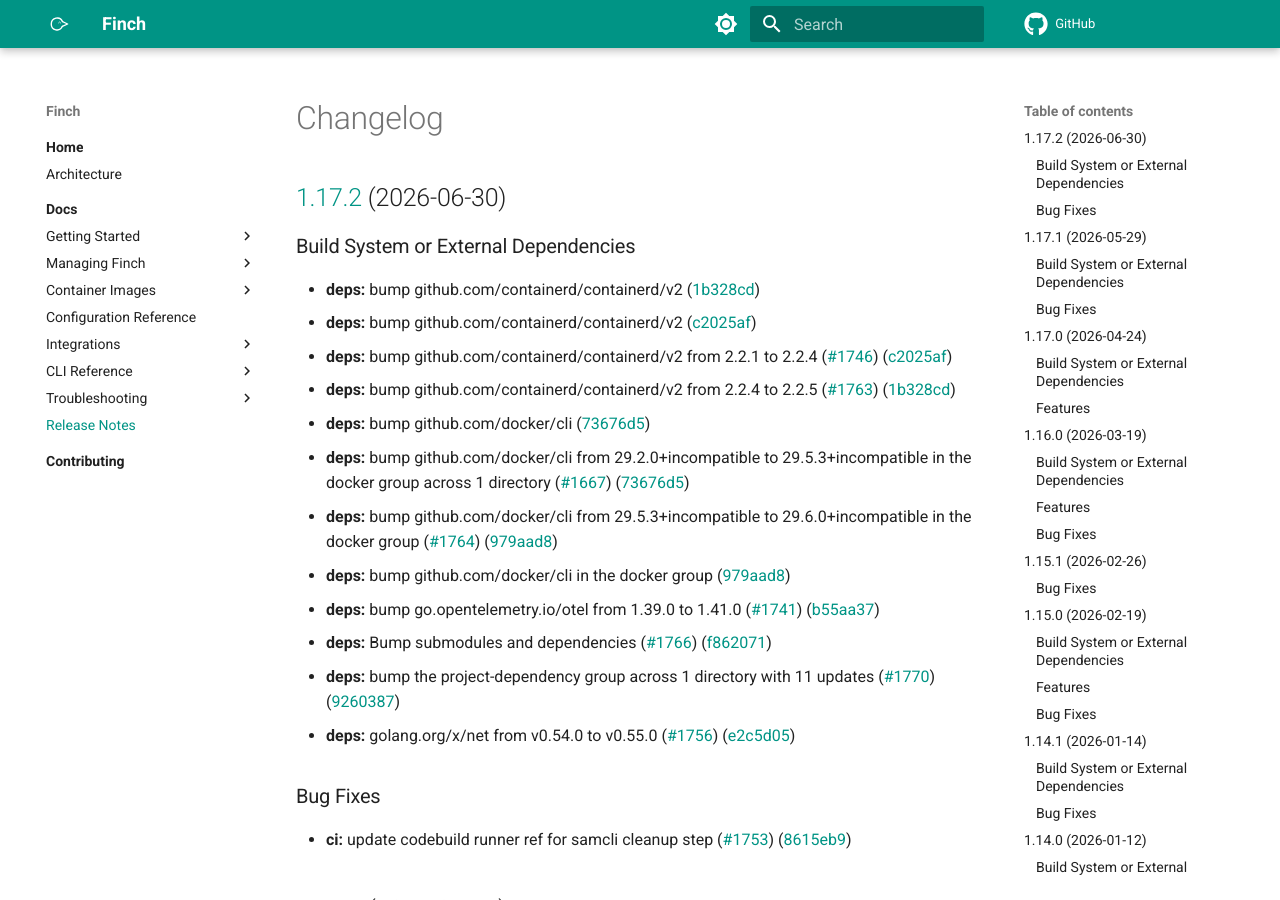
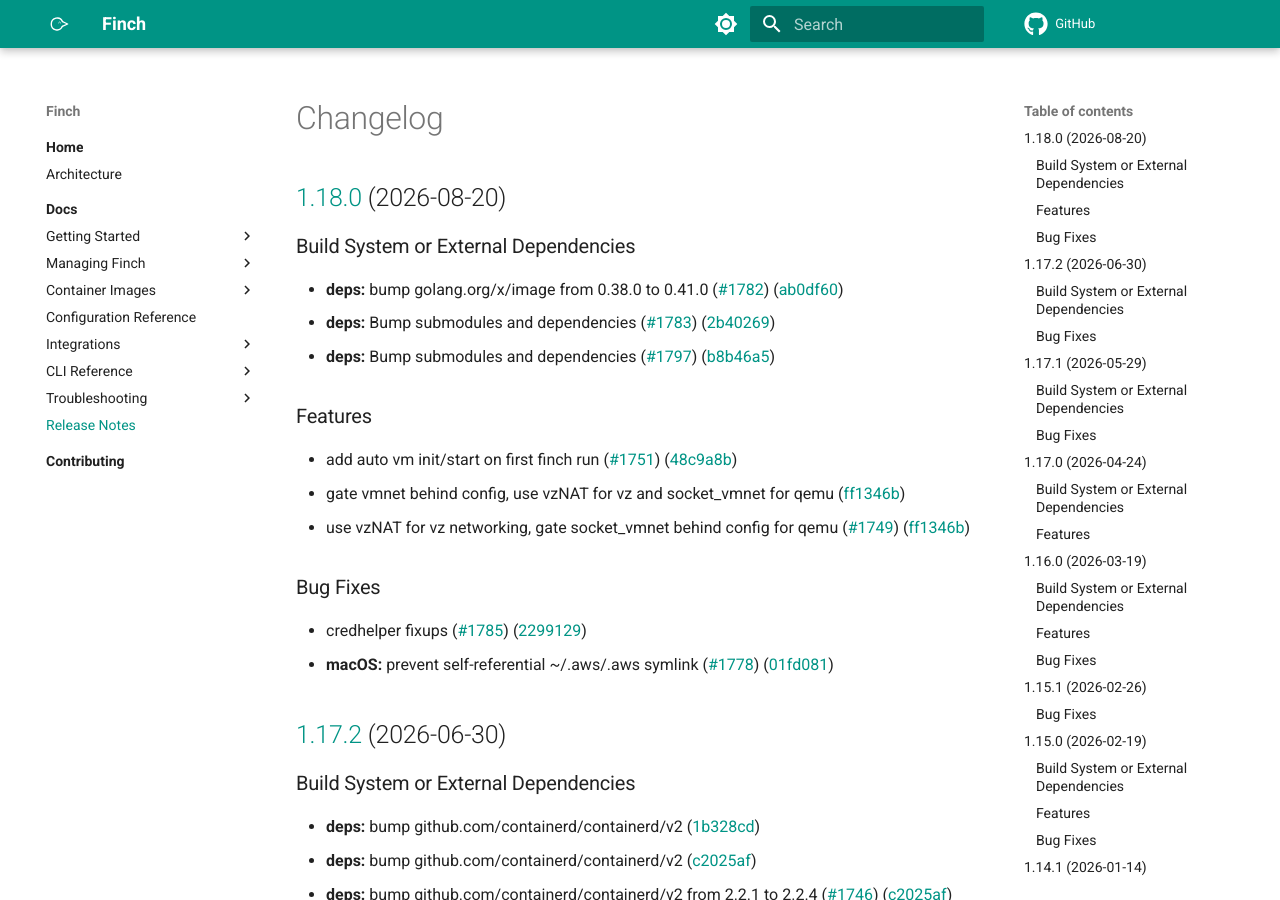
Before and after one commit to runfinch/finch-website, an MkDocs documentation site: the page built from docs/docs/changelog.md, in a window 1280 px wide and 900 px high. Built offline with MkDocs 1.6.1 and Material for MkDocs 9.7.7, drawn with Linux system fonts in a browser that asks for light colours; comment, search, counter and statistics services are not loaded.

Commit message:
[create-pull-request] automated change
Signed-off-by: github-actions[bot] <41898282+github-actions[bot]@users.noreply.github.com>

```diff
--- a/docs/docs/changelog.md
+++ b/docs/docs/changelog.md
@@ -1,4 +1,26 @@
 # Changelog
+
+## [1.18.0](https://github.com/runfinch/finch/compare/v1.17.2...v1.18.0) (2026-08-20)
+
+
+### Build System or External Dependencies
+
+* **deps:** bump golang.org/x/image from 0.38.0 to 0.41.0 ([#1782](https://github.com/runfinch/finch/issues/1782)) ([ab0df60](https://github.com/runfinch/finch/commit/ab0df6095035402141454265857ae23d5e8cb3a4))
+* **deps:** Bump submodules and dependencies ([#1783](https://github.com/runfinch/finch/issues/1783)) ([2b40269](https://github.com/runfinch/finch/commit/2b402696fbc1e0c46f586436717086113c11c6b2))
+* **deps:** Bump submodules and dependencies ([#1797](https://github.com/runfinch/finch/issues/1797)) ([b8b46a5](https://github.com/runfinch/finch/commit/b8b46a50e99e33771921a4cc3904f5a488017516))
+
+
+### Features
+
+* add auto vm init/start on first finch run ([#1751](https://github.com/runfinch/finch/issues/1751)) ([48c9a8b](https://github.com/runfinch/finch/commit/48c9a8b0a874508e9ec594f298c18d6bc7259b64))
+* gate vmnet behind config, use vzNAT for vz and socket_vmnet for qemu ([ff1346b](https://github.com/runfinch/finch/commit/ff1346b1d76f083ba86433e4501cbb5e5ce29634))
+* use vzNAT for vz networking, gate socket_vmnet behind config for qemu ([#1749](https://github.com/runfinch/finch/issues/1749)) ([ff1346b](https://github.com/runfinch/finch/commit/ff1346b1d76f083ba86433e4501cbb5e5ce29634))
+
+
+### Bug Fixes
+
+* credhelper fixups ([#1785](https://github.com/runfinch/finch/issues/1785)) ([2299129](https://github.com/runfinch/finch/commit/229912996e67aa181d34660739d3f7b21c3a3ad0))
+* **macOS:** prevent self-referential ~/.aws/.aws symlink ([#1778](https://github.com/runfinch/finch/issues/1778)) ([01fd081](https://github.com/runfinch/finch/commit/01fd081001f0d0ea36b181fb42d8766401d1e307))
 
 ## [1.17.2](https://github.com/runfinch/finch/compare/v1.17.1...v1.17.2) (2026-06-30)
 
```
